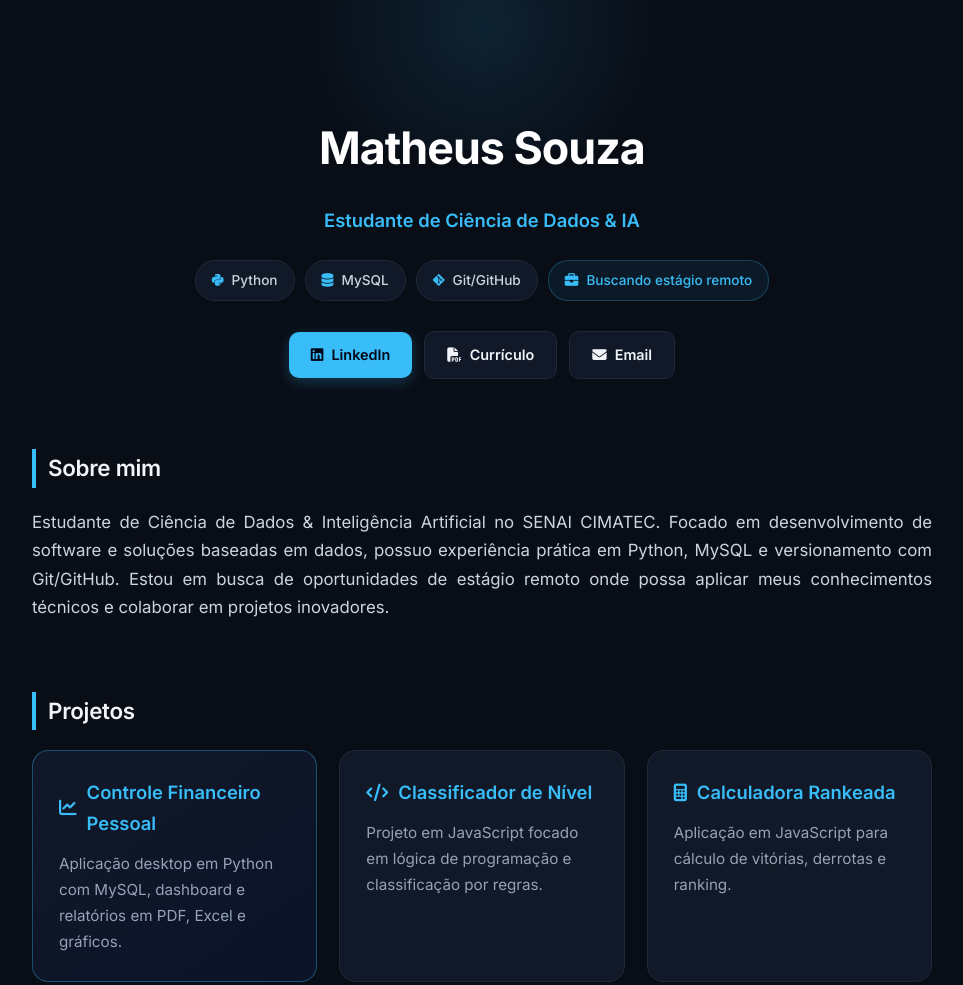
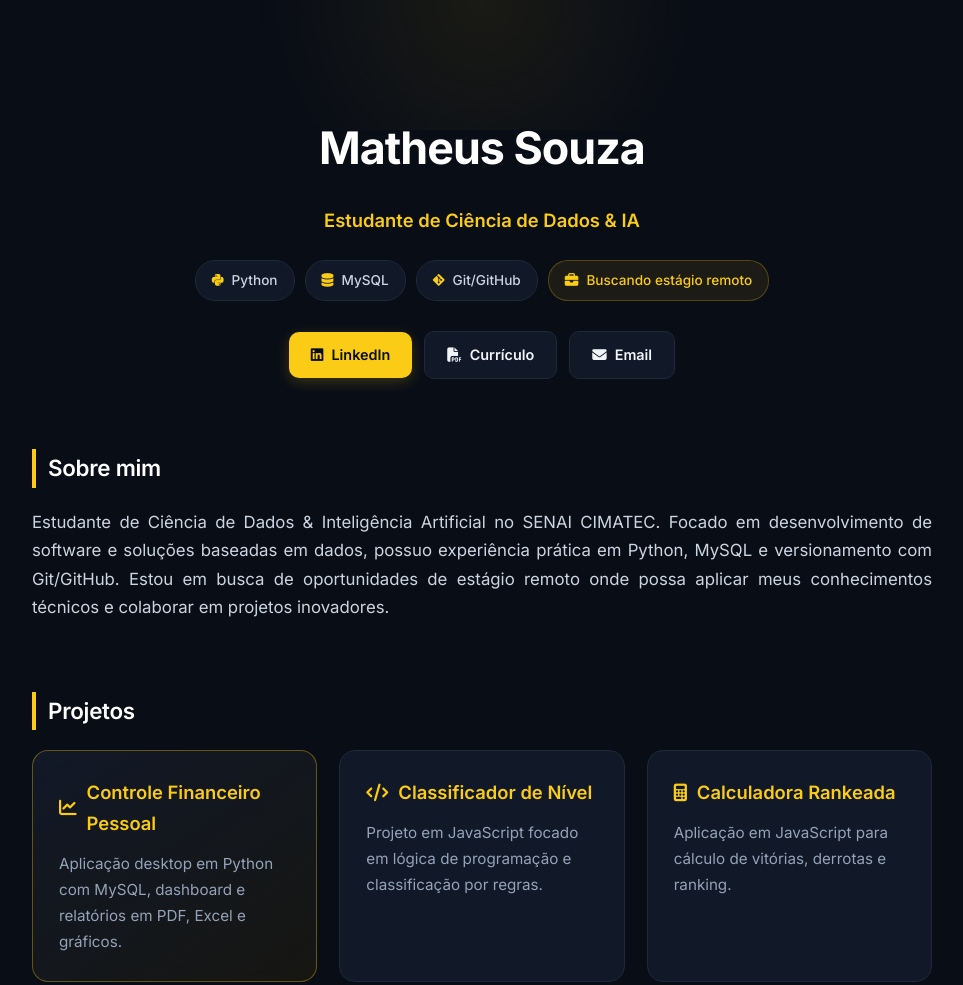
Before and after one commit to emeueme/meu-primeiro-site, a plain HTML site: page index.html in a window 1280 px wide. Shown: the top 985 px of the page, without its empty margins (158-1121 px from the left). Drawn offline with Linux system fonts and the light colour scheme.

Commit message:
Mudança na paleta de cores

```diff
--- a/style.css
+++ b/style.css
@@ -1,20 +1,20 @@
-/* Efeito de luz ambiente de fundo (Glow moderno) */
+/* Efeito de luz ambiente sutil em amarelo/âmbar */
 .bg-glow {
   position: fixed;
-  top: -100px;
+  top: -120px;
   left: 50%;
   transform: translateX(-50%);
-  width: 500px;
+  width: 600px;
   height: 250px;
-  background: radial-gradient(circle, rgba(56, 189, 248, 0.12) 0%, rgba(9, 13, 22, 0) 70%);
+  background: radial-gradient(circle, rgba(250, 204, 21, 0.07) 0%, rgba(9, 13, 22, 0) 70%);
   z-index: -1;
   pointer-events: none;
 }
 
 body {
   margin: 0;
-  background: #090d16;
-  font-family: 'Inter', sans-serif; /* Tipografia limpa e moderna */
+  background: #090d16; /* Fundo escuro premium */
+  font-family: 'Inter', sans-serif;
   color: #f1f5f9;
   line-height: 1.7;
   -webkit-font-smoothing: antialiased;
@@ -36,11 +36,11 @@ header h1 {
   margin-bottom: 8px;
   letter-spacing: -1px;
   font-weight: 700;
-  color: #ffffff;
+  color: #ffffff; /* Branco puro em destaque */
 }
 
 .subtitle {
-  color: #38bdf8;
+  color: #facc15; /* Amarelo moderno e elegante */
   font-weight: 600;
   font-size: 1.15rem;
   margin-bottom: 24px;
@@ -68,13 +68,13 @@ header h1 {
 }
 
 .tech-tags span i {
-  color: #38bdf8;
+  color: #facc15; /* Ícones em amarelo */
 }
 
 .tech-tags .highlight-tag {
-  background: rgba(56, 189, 248, 0.08);
-  color: #38bdf8;
-  border: 1px solid rgba(56, 189, 248, 0.25);
+  background: rgba(250, 204, 21, 0.08);
+  color: #facc15;
+  border: 1px solid rgba(250, 204, 21, 0.25);
 }
 
 /* Estilos dos Botões Modernos */
@@ -100,15 +100,15 @@ header h1 {
 }
 
 .btn-primary {
-  background: #38bdf8;
-  color: #020617;
-  box-shadow: 0 4px 14px rgba(56, 189, 248, 0.25);
+  background: #facc15; /* Botão principal em amarelo marcante */
+  color: #090d16;     /* Texto preto para contraste perfeito */
+  box-shadow: 0 4px 14px rgba(250, 204, 21, 0.2);
 }
 
 .btn-primary:hover {
-  background: #7dd3fc;
+  background: #fde047;
   transform: translateY(-2px);
-  box-shadow: 0 6px 20px rgba(56, 189, 248, 0.4);
+  box-shadow: 0 6px 20px rgba(250, 204, 21, 0.35);
 }
 
 .btn-secondary {
@@ -130,10 +130,11 @@ section {
 section h2 {
   font-size: 1.4rem;
   margin-bottom: 20px;
-  border-left: 4px solid #38bdf8;
+  border-left: 4px solid #facc15; /* Detalhe lateral em amarelo */
   padding-left: 12px;
   font-weight: 600;
   letter-spacing: -0.3px;
+  color: #ffffff;
 }
 
 /* Texto Justificado Profissional */
@@ -163,21 +164,21 @@ section.sobre p.justified-text {
 }
 
 .card.featured {
-  border-color: rgba(56, 189, 248, 0.35);
-  background: linear-gradient(145deg, #111827, #0b1329);
+  border-color: rgba(250, 204, 21, 0.35);
+  background: linear-gradient(145deg, #111827, #161612); /* Sutil toque quente no fundo do card principal */
 }
 
 .card:hover {
   background: #172033;
-  border-color: #38bdf8;
+  border-color: #facc15; /* Borda fica amarela ao passar o mouse */
   transform: translateY(-6px);
-  box-shadow: 0 12px 30px -10px rgba(56, 189, 248, 0.15);
+  box-shadow: 0 12px 30px -10px rgba(250, 204, 21, 0.15);
 }
 
 .card h3 {
   margin-top: 0;
   margin-bottom: 12px;
-  color: #38bdf8;
+  color: #facc15;
   font-size: 1.15rem;
   font-weight: 600;
   display: flex;
```
